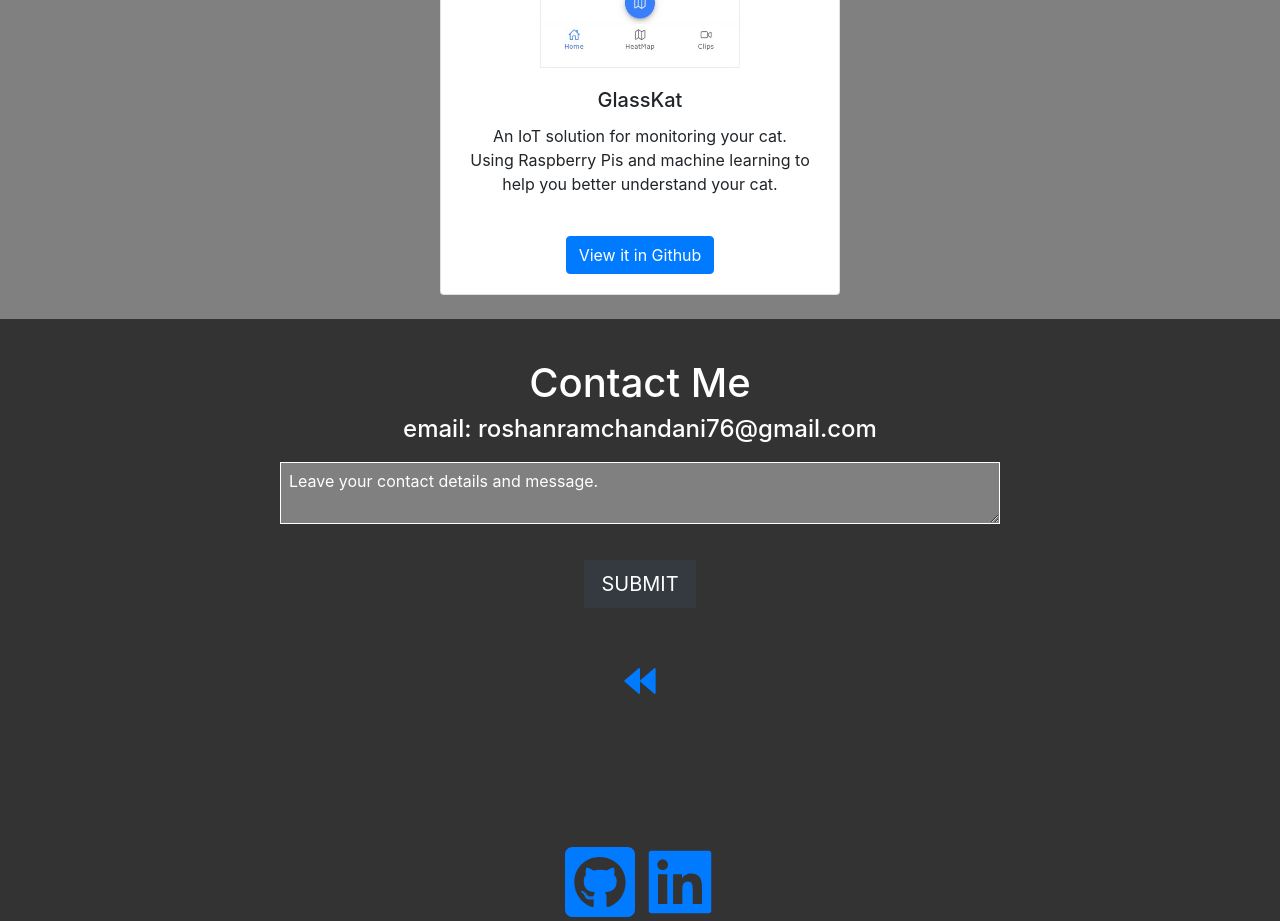
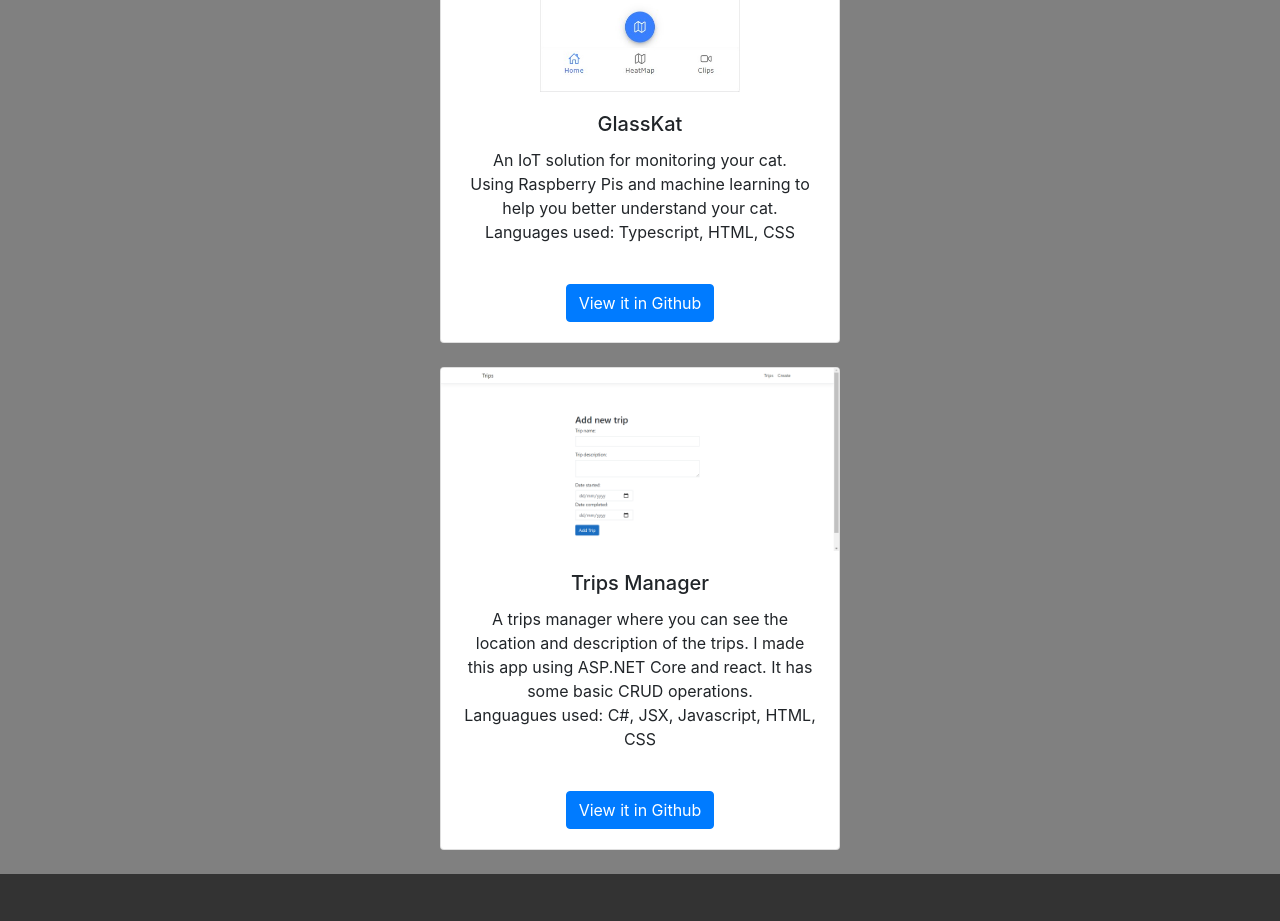
Before and after one commit to RoshanR0100/roshan, a React (Create React App) app: page / in a window 1280 px wide. Shown: the part 1860-2781 px from the top of the page. Built offline with nearby package versions, Linux system fonts and the light colour scheme.

Commit message:
Added Trips manager project

```diff
--- a/src/Components/Section2.js
+++ b/src/Components/Section2.js
@@ -8,13 +8,15 @@ import Button from "react-bootstrap/Button";
 import glasskat from '../glasskat-screenshot.jpg';
 import Modal from 'react-bootstrap/Modal';
 import 'react-bootstrap';
+import trips from '../image1.png';
 
 export default function Section2({ id }) {
 
   return (
     <div className="Section2" style={{backgroundColor:"grey", minHeight:100}}>
       <div className="flexbox-container" id={id}>
-        <h1 style={{fontSize:50}}>Projects</h1>
+      <br></br>
+        <h1 style={{fontSize:50, color:"white"}}>Projects</h1>
         <br></br>
         <Card className="flexbox-container text-center" style={{ maxWidth:400}} width="100" height="400">
          <Card.Img className="flexbox-container" variant="top" src={glasskat} style={{width:200, height:400, justifyContent:"center"}} />
@@ -23,10 +25,32 @@ export default function Section2({ id }) {
               GlassKat
             </Card.Title>
               <Card.Text>An IoT solution for monitoring your cat.
-                <br></br>Using Raspberry Pis and machine learning to help you better understand your cat.
+                <br />Using Raspberry Pis and machine learning to help you better understand your cat.
+                <br />
+                Languages used: Typescript, HTML, CSS
               </Card.Text>
               <br></br>
               <Button href="https://github.com/RoshanR0100/glasskat-ionic">
+                View it in Github
+              </Button>
+            </Card.Body>
+          </Card>
+          <br></br>
+          <Card className="flexbox-container text-center" style={{ maxWidth:400}} width="100" height="400">
+         <Card.Img className="flexbox-container" variant="top" src={trips} style={{ justifyContent:"center"}} />
+            <Card.Body>
+            <Card.Title>
+              Trips Manager
+            </Card.Title>
+              <Card.Text>
+                A trips manager where you can see the location and description of the trips.
+
+                I made this app using ASP.NET Core and react. It has some basic CRUD operations.
+                <br />
+                Languagues used: C#, JSX, Javascript, HTML, CSS
+              </Card.Text>
+              <br></br>
+              <Button href="https://github.com/RoshanR0100/Trips">
                 View it in Github
               </Button>
             </Card.Body>
```
Also changed, not shown: src/image1.png (added), 1 other file (tests, documents, lock files or other folders).
